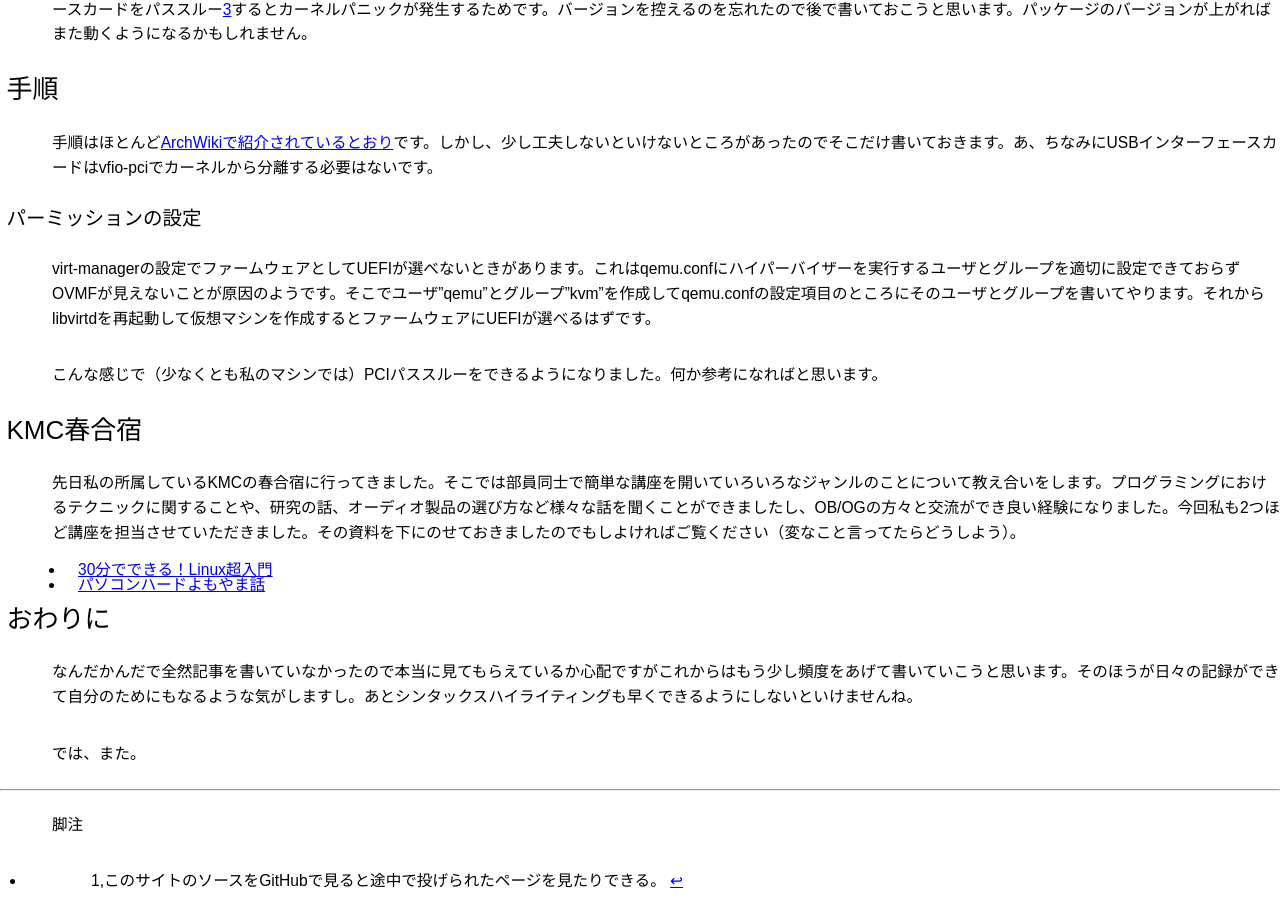
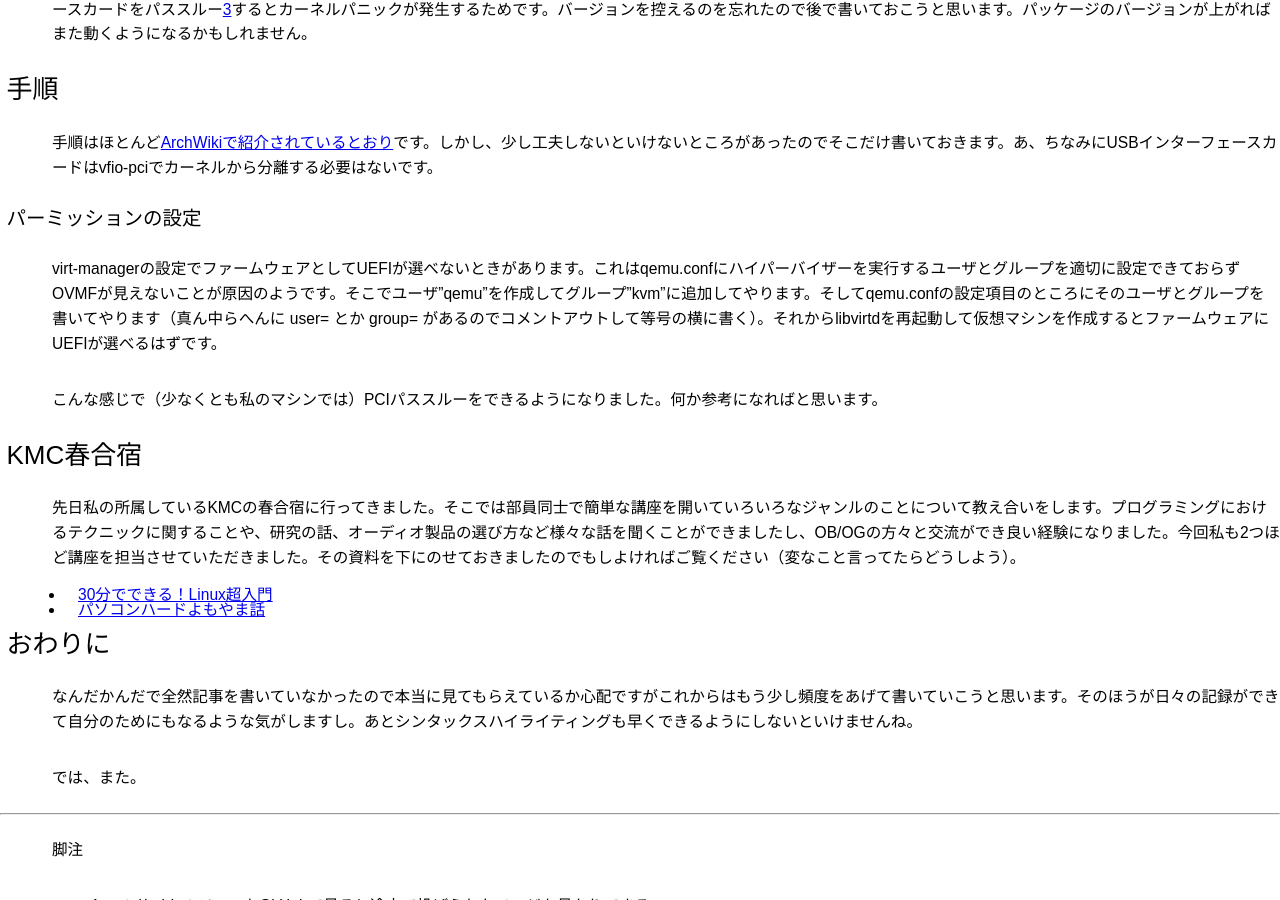
Before and after one commit to H-Teramura/H-Teramura.github.io, a Jekyll site: the page built from _posts/2018-03-22-pci-passthrough-on-z77-machine.md, in a window 1280 px wide and 900 px high, scrolled down 1298 px. Built offline with Jekyll 4.4.1, drawn with Linux system fonts in a browser that asks for light colours.

Commit message:
Fix post

```diff
--- a/_posts/2018-03-22-pci-passthrough-on-z77-machine.md
+++ b/_posts/2018-03-22-pci-passthrough-on-z77-machine.md
@@ -41,10 +41,10 @@ categories: [personal-computer, PC, IOMMU, pci-passthrough, Z77]
 [^3]:3,そもそもUSBインターフェースまでパススルーしなくてもいいじゃないか、USBパススルーを使えばいいじゃないかと言われるかもしれないが、USBパススルーだと一部のデバイス（ハブや光学ディスクドライブ）が正しく認識されないので個人的にはインターフェースそのものを仮想マシンに渡すほうが楽だと思っている。
 
 ### 手順
-手順はほとんど[ArchWikiで紹介されているとおり](https://wiki.archlinux.jp/index.php/OVMF_%E3%81%AB%E3%82%88%E3%82%8B_PCI_%E3%83%91%E3%82%B9%E3%82%B9%E3%83%AB%E3%83%BC "OVMF による PCI パススルー")です。しかし、少し工夫しないといけないところがあったのでそこだけ書いておきます。あ、ちなみにUSBインターフェースカードはvfio-pciでカーネルから分離する必要はないです。
+手順はほとんど[ArchWikiで紹介されているとおり](https://wiki.archlinux.jp/index.php/OVMF_%E3%81%AB%E3%82%88%E3%82%8B_PCI_%E3%83%91%E3%82%B9%E3%82%B9%E3%83%AB%E3%83%BC)です。しかし、少し工夫しないといけないところがあったのでそこだけ書いておきます。あ、ちなみにUSBインターフェースカードはvfio-pciでカーネルから分離する必要はないです。
 
 #### パーミッションの設定
-virt-managerの設定でファームウェアとしてUEFIが選べないときがあります。これはqemu.confにハイパーバイザーを実行するユーザとグループを適切に設定できておらずOVMFが見えないことが原因のようです。そこでユーザ"qemu"とグループ"kvm"を作成してqemu.confの設定項目のところにそのユーザとグループを書いてやります。それからlibvirtdを再起動して仮想マシンを作成するとファームウェアにUEFIが選べるはずです。
+virt-managerの設定でファームウェアとしてUEFIが選べないときがあります。これはqemu.confにハイパーバイザーを実行するユーザとグループを適切に設定できておらずOVMFが見えないことが原因のようです。そこでユーザ"qemu"を作成してグループ"kvm"に追加してやります。そしてqemu.confの設定項目のところにそのユーザとグループを書いてやります（真ん中らへんに user= とか group= があるのでコメントアウトして等号の横に書く）。それからlibvirtdを再起動して仮想マシンを作成するとファームウェアにUEFIが選べるはずです。
 
 こんな感じで（少なくとも私のマシンでは）PCIパススルーをできるようになりました。何か参考になればと思います。
 
```
